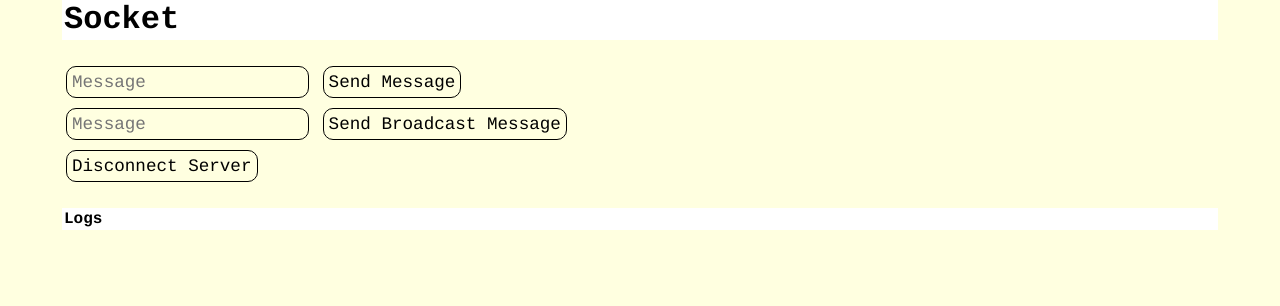
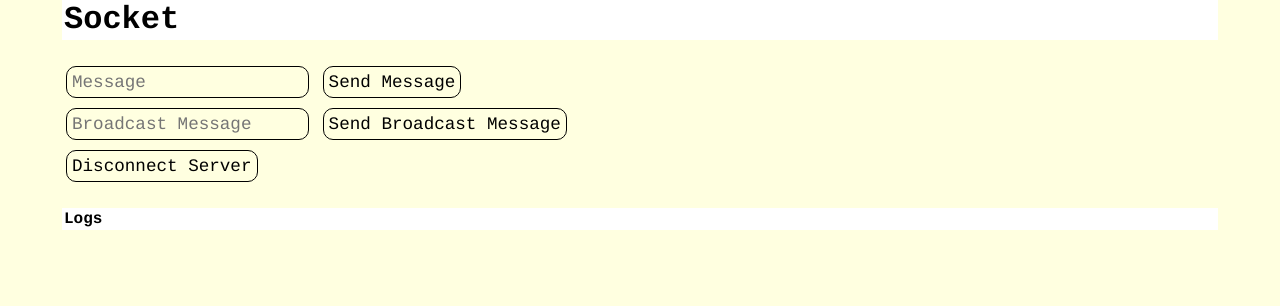
Before and after one commit to thedanturner/FlaskApp, a Flask app: page /websocket in a window 1280 px wide. Shown: the part 167-473 px from the top of the page. Run offline with Flask 3, Linux system fonts and the light colour scheme; some libraries are stand-ins or nearby versions.

Commit message:
minor html changes

```diff
--- a/templates/websocket.html
+++ b/templates/websocket.html
@@ -71,7 +71,7 @@
         <input type="submit" value="Send Message">
     </form>
     <form id="broadcast" method="POST" action='#'>
-        <input type="text" name="broadcast_data" id="broadcast_data" placeholder="Message">
+        <input type="text" name="broadcast_data" id="broadcast_data" placeholder="Broadcast Message">
         <input type="submit" value="Send Broadcast Message">
     </form>
 
```
